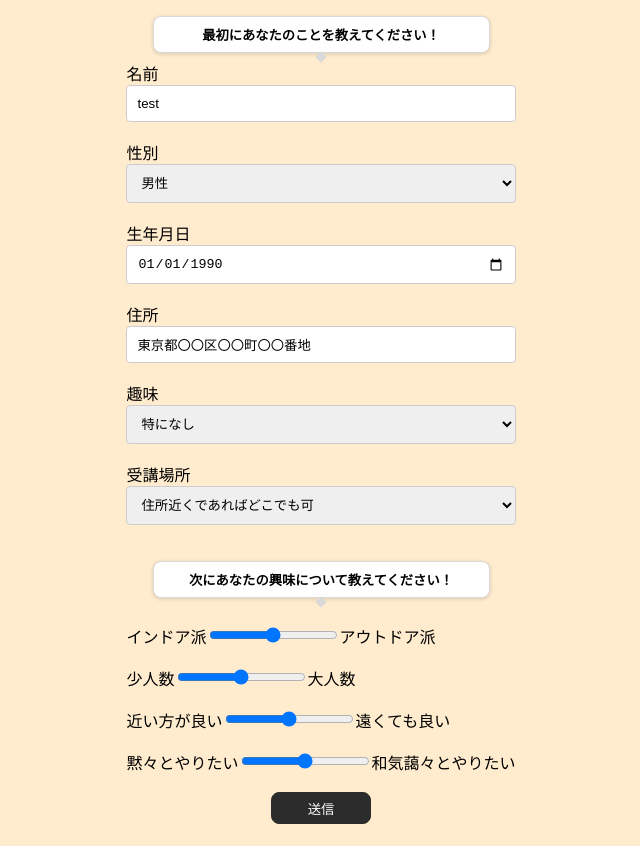
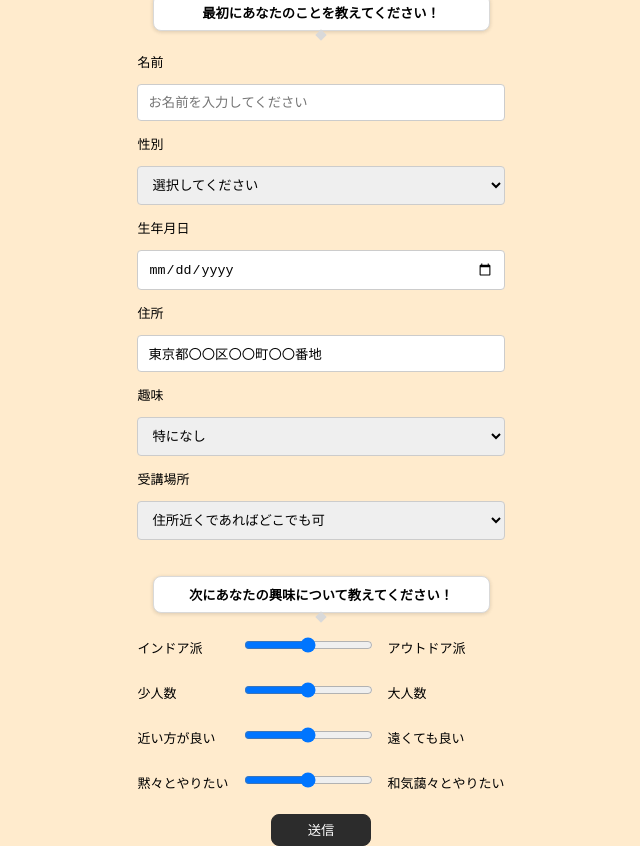
Before and after one commit to snoow-sub/cc-fullstack-project, a React (Create React App) app in the folder frontend/: page / in a window 1280 px wide. Shown: the whole page, without its empty margins (319-959 px from the left). Built offline with nearby package versions, Linux system fonts and the light colour scheme; no server answers.

Commit message:
fix layout

```diff
--- a/frontend/src/Login.jsx
+++ b/frontend/src/Login.jsx
@@ -1,6 +1,6 @@
 import { useEffect, useState } from "react";
 import React from "react";
-import "./login.css";
+// import "./login.css";
 import "./css/user-input.css";
 // import { useSwipeable } from "react-swipeable";
 
@@ -9,6 +9,7 @@ export function Login({ handleLogin, sendFormData }) {
     name: "",
     brithday: "",
     sex: "",
+    calendar: "2024-11-29 16:00-17:00",
   });
 
   function handleSubmit(e) {
@@ -33,24 +34,24 @@ export function Login({ handleLogin, sendFormData }) {
         <h5 className="hello-comment">最初にあなたのことを教えてください！</h5>
         <div className="beak"></div>
         <form onSubmit={handleSubmit}>
-          <label htmlFor="name">名前</label>
+          <label htmlFor="name"><pre>名前</pre></label>
           <input
             type="text"
             id="name"
             name="name"
             placeholder="お名前を入力してください"
-            // value={formData.name}
-            value="test"
+            value={formData.name}
+            // value="test"
             onChange={handleChange}
             className="input-text"
             // required
-          /><br /><br />
-          <label htmlFor="sex">性別</label>
+          />
+          <label htmlFor="sex"><pre>性別</pre></label>
           <select
             id="sex"
             name="sex"
-            // value={formData.gender}
-            value="male"
+            value={formData.sex}
+            // value="male"
             onChange={handleChange}
             className="input-text"
             // required
@@ -59,20 +60,20 @@ export function Login({ handleLogin, sendFormData }) {
             <option value="male">男性</option>
             <option value="female">女性</option>
             <option value="other">その他</option>
-          </select> <br /><br />
-          <label htmlFor="birthday">生年月日</label>
+          </select>
+          <label htmlFor="birthday"><pre>生年月日</pre></label>
           <input
             type="date"
             id="brithday"
             name="birthday"
             placeholder="生年月日を入力してください"
-            // value={formData.age}
-            value="1990-01-01"
+            value={formData.age}
+            // value="1990-01-01"
             onChange={handleChange}
-            className="full-width-input"
+            className="input-text"
             // required
-          /><br /><br />
-          <label for="address">住所</label>
+          />
+          <label htmlFor="address"><pre>住所</pre></label>
           <input
             type="address"
             id="address"
@@ -80,10 +81,10 @@ export function Login({ handleLogin, sendFormData }) {
             placeholder="東京都〇〇区〇〇町〇〇番地"
             // value={formData.address}
             value="東京都〇〇区〇〇町〇〇番地"
-            className="full-width-input"
+            className="input-text"
             // required
-          /><br /><br />
-          <label>趣味</label>
+          />
+          <label><pre>趣味</pre></label>
           <select
             id="hobby"
             name="hobby"
@@ -100,8 +101,8 @@ export function Login({ handleLogin, sendFormData }) {
             <option value="game">ゲーム</option>
             <option value="cook">料理</option>
             <option value="none">特になし</option>
-          </select> <br /><br />
-          <label for="location">受講場所</label>
+          </select>
+          <label htmlFor="location"><pre>受講場所</pre></label>
           <select
             id="hobby"
             name="hobby"
@@ -121,22 +122,20 @@ export function Login({ handleLogin, sendFormData }) {
             <option value="none">住所近くであればどこでも可</option>
           </select> <br /><br /><br />
           <h5 className="hello-comment">次にあなたの興味について教えてください！</h5>
-          <div className="beak"></div><br />
-          <label className="slide-bar" for="inout">
-            インドア派<input type="range" name="inout" min="0" max="100" step="1"/>アウトドア派
-          </label><br  /><br />
-          <label className="slide-bar" for="scale">
-           少人数<input type="range" name="scale" min="0" max="100" step="1" />大人数
-          </label><br /><br />
-          <label className="slide-bar" for="distance">
-            近い方が良い<input type="range" name="distance" min="0" max="100" step="1" />遠くても良い
-          </label><br /><br />
-          <label className="slide-bar" for="silent">
-            黙々とやりたい<input type="range" name="silent" min="0" max="100" step="1" />和気藹々とやりたい
-          </label><br /><br />
-          <button class="button-deco" id="user-submit" type="submit">
-            送信
-          </button>
+          <div className="beak"></div>
+          <label className="slide-bar" htmlFor="inout">
+          <pre>インドア派　　　<input type="range" name="inout" min="0" max="100" step="1"/>　アウトドア派</pre>
+          </label>
+          <label className="slide-bar" htmlFor="scale">
+          <pre>少人数　　　　　<input type="range" name="scale" min="0" max="100" step="1"/>　大人数</pre>
+          </label>
+          <label className="slide-bar" htmlFor="distance">
+          <pre>近い方が良い　　<input type="range" name="distance" min="0" max="100" step="1"/>　遠くても良い</pre>
+          </label>
+          <label className="slide-bar" htmlFor="silent">
+          <pre>黙々とやりたい　<input type="range" name="silent" min="0" max="100" step="1"/>　和気藹々とやりたい</pre>
+          </label>
+          <button class="button-deco" id="user-submit" type="submit">送信</button>
         </form>
       </div>
     </>
--- a/frontend/src/ShowActivity.jsx
+++ b/frontend/src/ShowActivity.jsx
@@ -1,13 +1,14 @@
 import React, { useState } from "react";
 import { useSwipeable } from "react-swipeable";
-import "./ShowActivity.css";
+// import "./ShowActivity.css";
+import "./css/swipe.css";
 
 export function ShowActivity({ profile, setFlick, handleSwipeType, lesson }) {
   const handlers = useSwipeable({
     onSwipedLeft: () => {
       handleSwipeType("left");
       setFlick(false);
-      console.log("呼ばれてますよ");
+      console.log("呼ばれてますよ左");
       setTimeout(() => {
         setFlick(true);
         handleSwipeType("なし");
@@ -27,14 +28,17 @@ export function ShowActivity({ profile, setFlick, handleSwipeType, lesson }) {
   return (
     <>
       <div className="profile-info">
-        <p className="greeting">Hello! {profile.name}さん</p>
+        {/* <p className="greeting"></p>
         <p className="profile_details">
-          あなたの条件
+          Hello! {profile.name}さん
           <br />
           生年月日：{profile.birthday}
           <br />
           性別：{profile.sex}
-        </p>
+        </p> */}
+        <p className="set-calendar">
+         検索日時: {profile.birthday}
+        </p><br />
       </div>
 
       <div className="activity-box" {...handlers}>
@@ -45,10 +49,13 @@ export function ShowActivity({ profile, setFlick, handleSwipeType, lesson }) {
           {...handlers}
         />
         <div className="activity-details">
-          <p>講座番号：{lesson[0][0].store_id}</p>
-          <p>講座内容：一緒に生け花で遊びませんか</p>
-          <p>講義時間：30分</p>
-          <p>講義形態：オンライン(お家でできます)</p>
+          <p>{profile.calendar}</p>
+          <p>生け花教室</p>
+          {/* <p>講座番号：{lesson[0][0].store_id}</p> */}
+          <p>一緒に生け花で遊びませんか？</p>
+          <p>簡単なキットをお送りしますので、当日はオンラインでご参加いただけます！</p>
+          <p>興味がある方は一緒に生花について学びましょう！</p>
+          <p>講師：Rena</p>
         </div>
       </div>
     </>
--- /dev/null
+++ b/frontend/src/css/swipe.css
@@ -0,0 +1,94 @@
+/* 基本的なレイアウト */
+.profile_info {
+  font-family: "Arial", sans-serif;
+  background-color: blanchedalmond;
+  color: black;
+  display: flex;
+  justify-content: center;
+  align-items: center;
+  height: 100vh;
+  margin: 0;
+}
+
+/* .details {
+  text-align: center;
+  margin-bottom: 20px;
+} */
+
+.profile_details {
+  text-align: center;
+  margin-bottom: 20px;
+  padding: 15px;
+  background-color: rgb(146, 129, 101); /* Dark green background */
+  border-radius: 8px; /* Rounded corners */
+  color: black; /* White text */
+  box-shadow: 0 4px 8px rgba(0, 0, 0, 0.2); /* Subtle shadow for depth */
+  border: 1px solid #2d3e2f; /* Border matching the overall theme */
+}
+
+/* プロフィール情報 */
+/* .profile-info {
+  text-align: center;
+  /* margin-bottom: 20px;
+} */
+*/ .greeting {
+  font-size: 24px;
+  font-weight: bold;
+}
+
+.details {
+  font-size: 18px;
+  color: #555;
+}
+
+.activity-box {
+  width: 80%;
+  max-width: 600px;
+  background-color: grey;
+  border-radius: 15px;
+  box-shadow: 0 4px 8px rgba(0, 0, 0, 0.1);
+  overflow: hidden;
+  margin: 0 auto;
+  text-align: center;
+  color: white;
+  padding: 20px;
+}
+
+.activity-image {
+  width: 100%;
+  height: auto;
+  border-radius: 10px;
+  object-fit: cover;
+  margin-bottom: 20px;
+}
+
+.activity-details {
+  font-size: 16px;
+  color: white;
+}
+
+.activity-details p {
+  margin: 10px 0;
+}
+
+.set-calendar{
+  box-sizing: border-box;
+
+  display: flex;
+  flex-direction: column;
+  align-items: center;
+  padding: 8px 12px;
+  isolation: isolate;
+
+  margin: 0 auto;
+  width: 337px;
+  height: 40px;
+  left: 33px;
+  top: 165px;
+
+  background: #FFFFFF;
+  border: 1px solid #D9D9D9;
+  /* Drop Shadow/200 */
+  box-shadow: 0px 1px 4px rgba(12, 12, 13, 0.1), 0px 1px 4px rgba(12, 12, 13, 0.05);
+  border-radius: 8px;
+}
--- a/frontend/src/css/user-input.css
+++ b/frontend/src/css/user-input.css
@@ -53,14 +53,13 @@
 }
 
 .slide-bar{
+  line-height: 200%;
   flex-direction: row;
-  align-items: center;
   padding: 0px;
 
-  width: 320px;
+  width: 100%;
   height: 8px;
 
-  flex: none;
   order: 1;
   align-self: stretch;
   flex-grow: 0;
```
